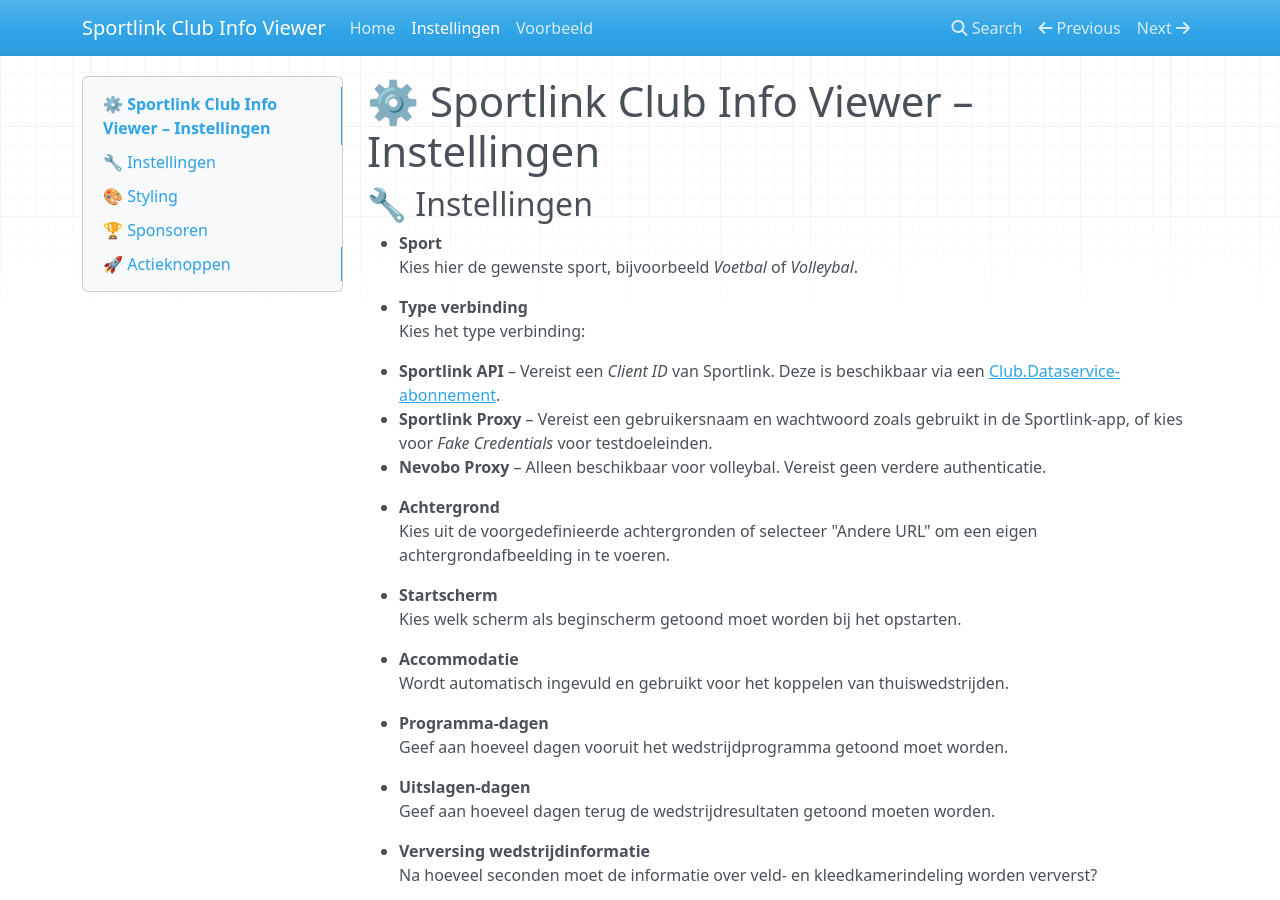
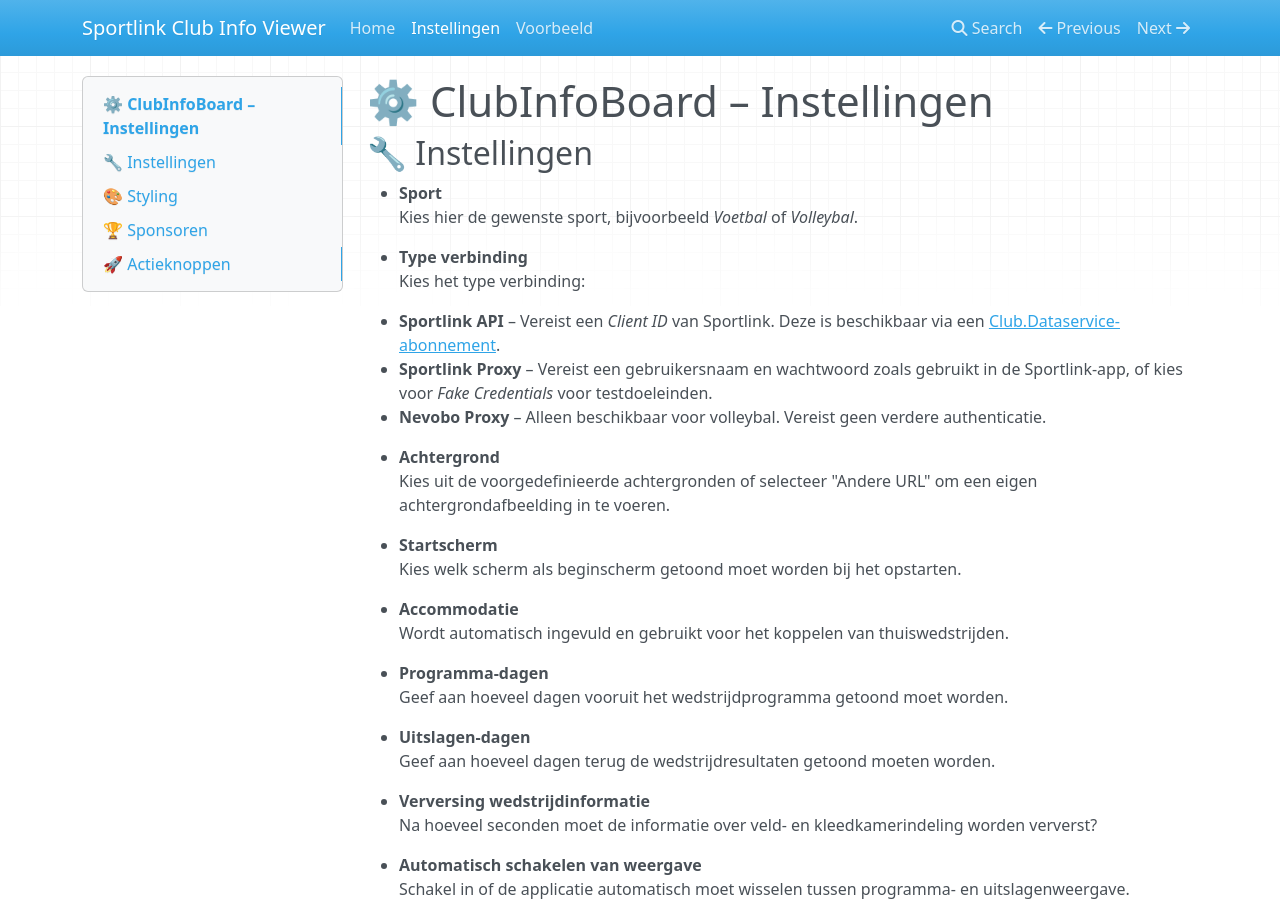
Before and after one commit to PatrickSt1991/Sportlink.Club.Info.Viewer, an MkDocs documentation site: the page built from docs/settings.md, in a window 1280 px wide and 900 px high. Built offline with MkDocs 1.6.1, drawn with Linux system fonts in a browser that asks for light colours; nearby versions of some CDN libraries.

Commit message:
Update settings.md

```diff
--- a/docs/settings.md
+++ b/docs/settings.md
@@ -1,4 +1,4 @@
-# ⚙️ Sportlink Club Info Viewer – Instellingen
+# ⚙️ ClubInfoBoard – Instellingen
 
 ## 🔧 Instellingen
 
```
